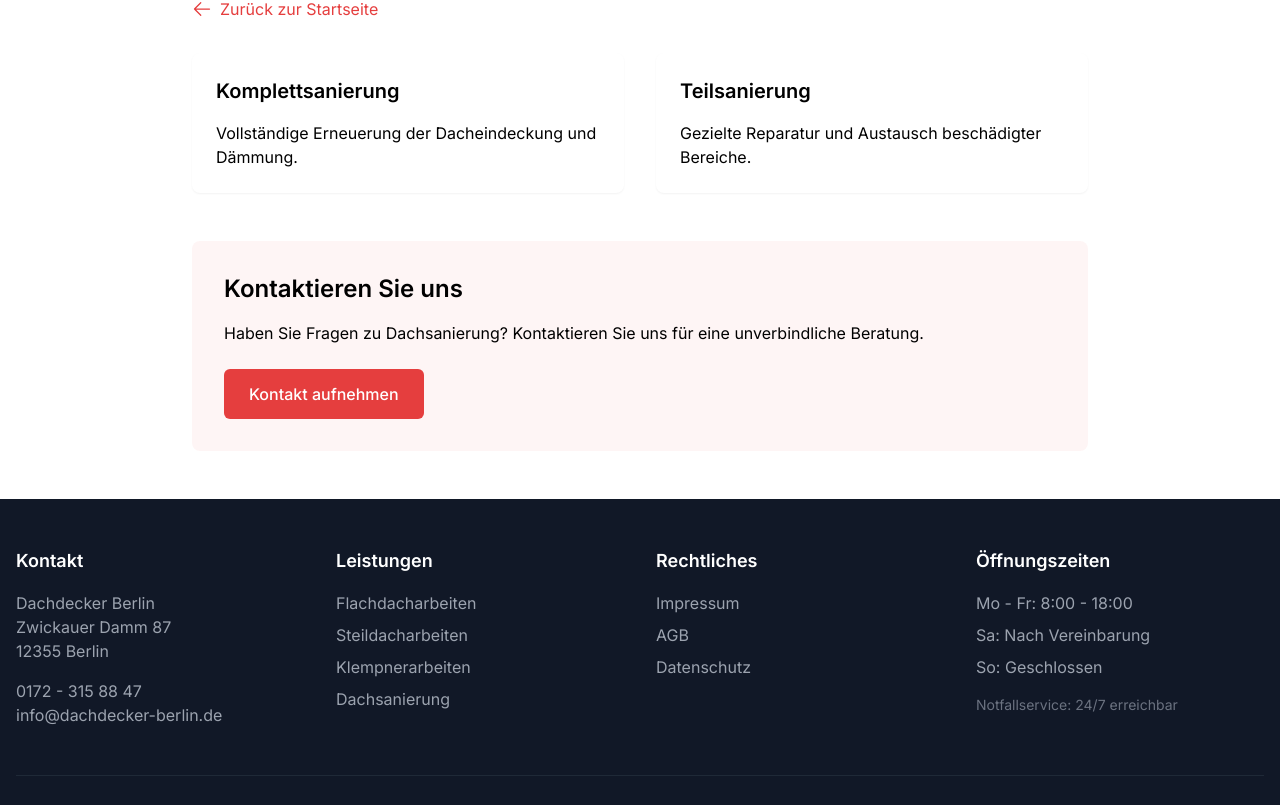
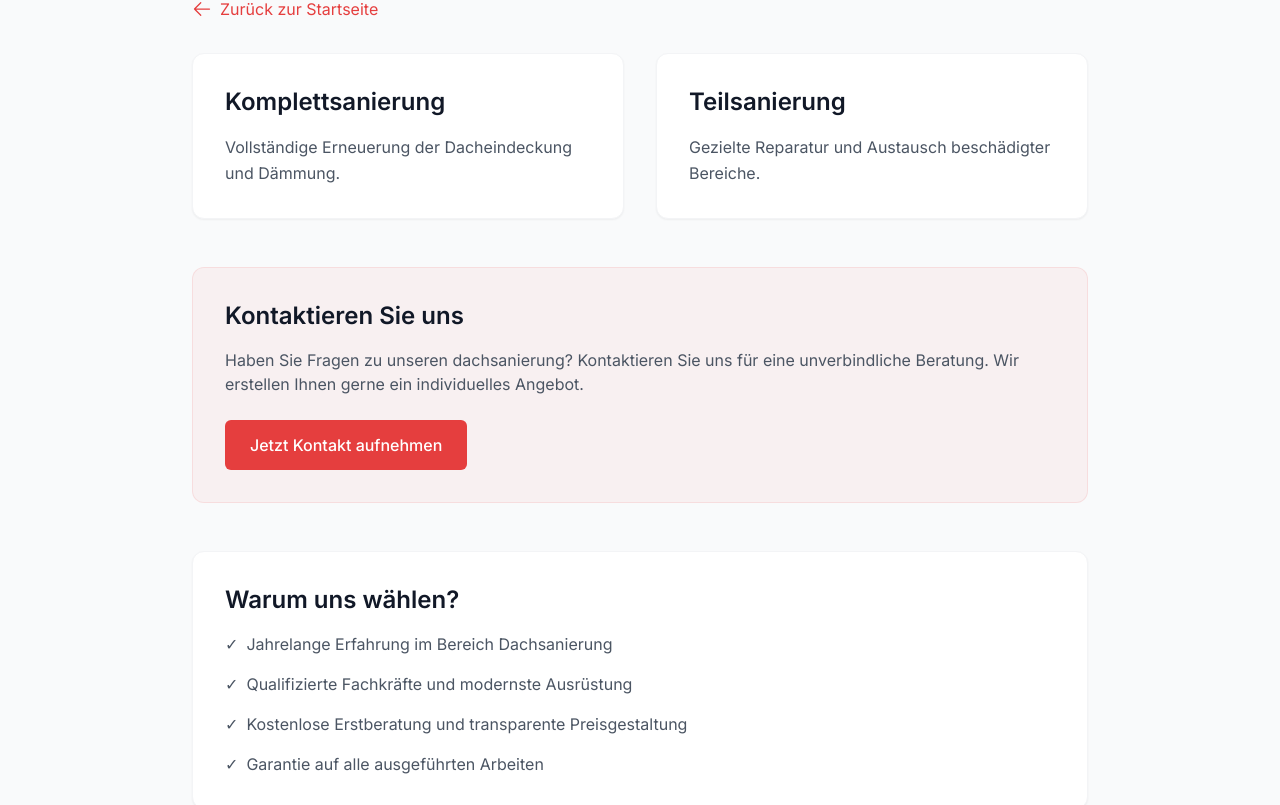
Before and after one commit to caRl0oo/dachdecker, a Next.js app: page /leistungen/dachsanierung in a window 1280 px wide. Shown: the part 615-1420 px from the top of the page. Built offline with nearby package versions, Linux system fonts and the light colour scheme.

Commit message:
Enhance: Verbessere Service-Detailseite mit zusätzlichen Informationen

```diff
--- a/src/app/leistungen/[slug]/page.tsx
+++ b/src/app/leistungen/[slug]/page.tsx
@@ -26,7 +26,7 @@ export async function generateStaticParams() {
   }));
 }
 
-export default function Page({ params }: { params: { slug: string } }) {
+export default async function Page({ params }: { params: { slug: string } }) {
   const service = services.find((s) => s.slug === params.slug);
 
   if (!service) {
@@ -34,7 +34,8 @@ export default function Page({ params }: { params: { slug: string } }) {
   }
 
   return (
-    <div className="min-h-screen">
+    <div className="min-h-screen bg-gray-50">
+      {/* Hero Section */}
       <section className="relative h-[500px] flex items-center justify-center overflow-hidden">
         <div className="absolute inset-0">
           <Image
@@ -56,6 +57,7 @@ export default function Page({ params }: { params: { slug: string } }) {
         </div>
       </section>
 
+      {/* Content Section */}
       <div className="container mx-auto px-4 py-12">
         <div className="max-w-4xl mx-auto">
           <Link
@@ -66,28 +68,53 @@ export default function Page({ params }: { params: { slug: string } }) {
             Zurück zur Startseite
           </Link>
 
+          {/* Service Details */}
           <div className="prose prose-lg max-w-none">
             <div className="grid grid-cols-1 md:grid-cols-2 gap-8 mb-12">
               {service.details.map((detail, index) => (
-                <div key={index} className="bg-white p-6 rounded-lg shadow-sm">
-                  <h3 className="text-xl font-semibold mb-4">{detail.title}</h3>
-                  <p>{detail.description}</p>
+                <div key={index} className="bg-white p-8 rounded-xl shadow-sm border border-gray-100">
+                  <h3 className="text-2xl font-semibold mb-4 text-gray-900">{detail.title}</h3>
+                  <p className="text-gray-600 leading-relaxed">{detail.description}</p>
                 </div>
               ))}
             </div>
 
-            <div className="bg-primary/5 p-8 rounded-lg">
-              <h2 className="text-2xl font-semibold mb-4">Kontaktieren Sie uns</h2>
-              <p className="mb-6">
-                Haben Sie Fragen zu {service.title}? Kontaktieren Sie uns für eine
-                unverbindliche Beratung.
+            {/* Contact Section */}
+            <div className="bg-primary/5 p-8 rounded-xl border border-primary/10">
+              <h2 className="text-2xl font-semibold mb-4 text-gray-900">Kontaktieren Sie uns</h2>
+              <p className="mb-6 text-gray-600">
+                Haben Sie Fragen zu unseren {service.title.toLowerCase()}? Kontaktieren Sie uns für eine
+                unverbindliche Beratung. Wir erstellen Ihnen gerne ein individuelles Angebot.
               </p>
               <Link
                 href="/#contact"
-                className="inline-flex items-center justify-center px-6 py-3 border border-transparent text-base font-medium rounded-md text-white bg-primary hover:bg-primary/90"
+                className="inline-flex items-center justify-center px-6 py-3 border border-transparent text-base font-medium rounded-md text-white bg-primary hover:bg-primary/90 transition-colors duration-200"
               >
-                Kontakt aufnehmen
+                Jetzt Kontakt aufnehmen
               </Link>
+            </div>
+
+            {/* Additional Info */}
+            <div className="mt-12 bg-white p-8 rounded-xl shadow-sm border border-gray-100">
+              <h2 className="text-2xl font-semibold mb-4 text-gray-900">Warum uns wählen?</h2>
+              <ul className="space-y-4 text-gray-600">
+                <li className="flex items-start">
+                  <span className="mr-2">✓</span>
+                  <span>Jahrelange Erfahrung im Bereich {service.title}</span>
+                </li>
+                <li className="flex items-start">
+                  <span className="mr-2">✓</span>
+                  <span>Qualifizierte Fachkräfte und modernste Ausrüstung</span>
+                </li>
+                <li className="flex items-start">
+                  <span className="mr-2">✓</span>
+                  <span>Kostenlose Erstberatung und transparente Preisgestaltung</span>
+                </li>
+                <li className="flex items-start">
+                  <span className="mr-2">✓</span>
+                  <span>Garantie auf alle ausgeführten Arbeiten</span>
+                </li>
+              </ul>
             </div>
           </div>
         </div>
```
